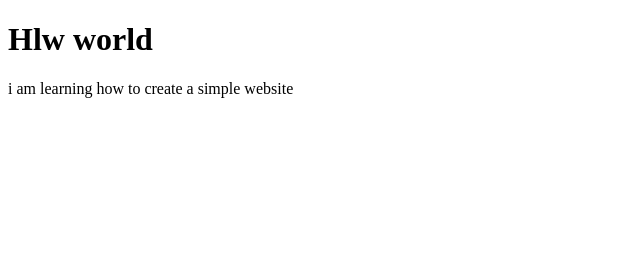
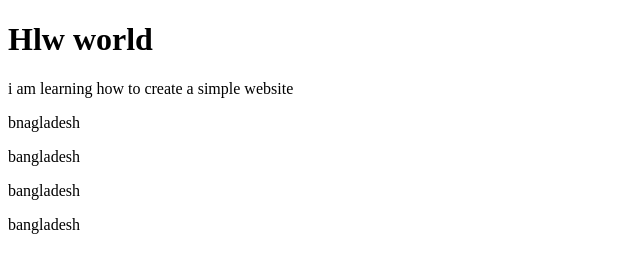
Before and after one commit to mustafizurm/my-2nd-git, a plain HTML site: page index.html in a window 1280 px wide. Shown: the whole page, without its empty margins (0-640 px from the left). Drawn offline with Linux system fonts and the light colour scheme.

Commit message:
adding p tag

```diff
--- a/index.html
+++ b/index.html
@@ -10,5 +10,11 @@
 
     <h1>Hlw world</h1>
     <p>i am learning how to create a simple website</p>
+    <p>bnagladesh</p>
+    <p>bangladesh</p>
+    <p>bangladesh</p>
+    <p>bangladesh</p>
+
+
 </body>
 </html>
```
